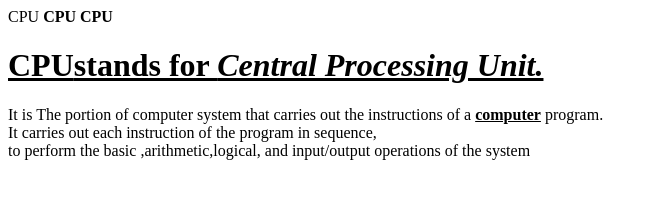
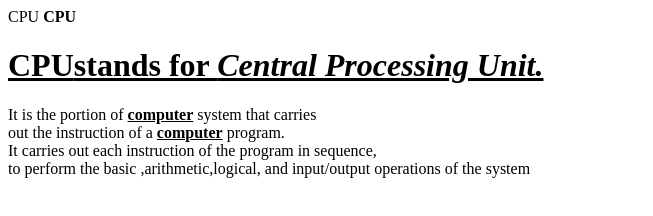
Before and after one commit to iamneo-production/fefafdbfadeecdadaeccdfffebaeceaec, a plain HTML site: page public/index.html in a window 1280 px wide. Shown: the whole page, without its empty margins (0-653 px from the left). Drawn offline with Linux system fonts and the light colour scheme.

Commit message:
Backup Commit

```diff
--- a/public/index.html
+++ b/public/index.html
@@ -6,11 +6,11 @@
 </B>
     <meta http-equiv="X-UA-compatible"context="IE=edge">
       <meta name="viewport"content="width=device-width,intial-scale=1,0">
-     <tittle><b>CPU</b></tittle>
+     <title><b>CPU</b></title>
      <link rel="stylesheet" href="style.css"/>
 </head>
 <body>
 <h1><U><b>CPU</b>stands for <i>Central Processing Unit.</i></U></h1>
-<p>It is The portion of computer system that carries out the instructions of a <b><u>computer</u></b> program.<br> It carries out each instruction of the program in sequence, <br>to perform the basic ,arithmetic,logical, and input/output operations of the system </p>
+<p>It is the portion of <b><u>computer</u></b> system that carries<br> out the instruction of a <b><u>computer</u></b> program.<br> It carries out each instruction of the program in sequence, <br>to perform the basic ,arithmetic,logical, and input/output operations of the system </p>
 </body>
 </htm>
--- a/public/style.css
+++ b/public/style.css
@@ -0,0 +1,3 @@
+.tittle{
+
+}
```
